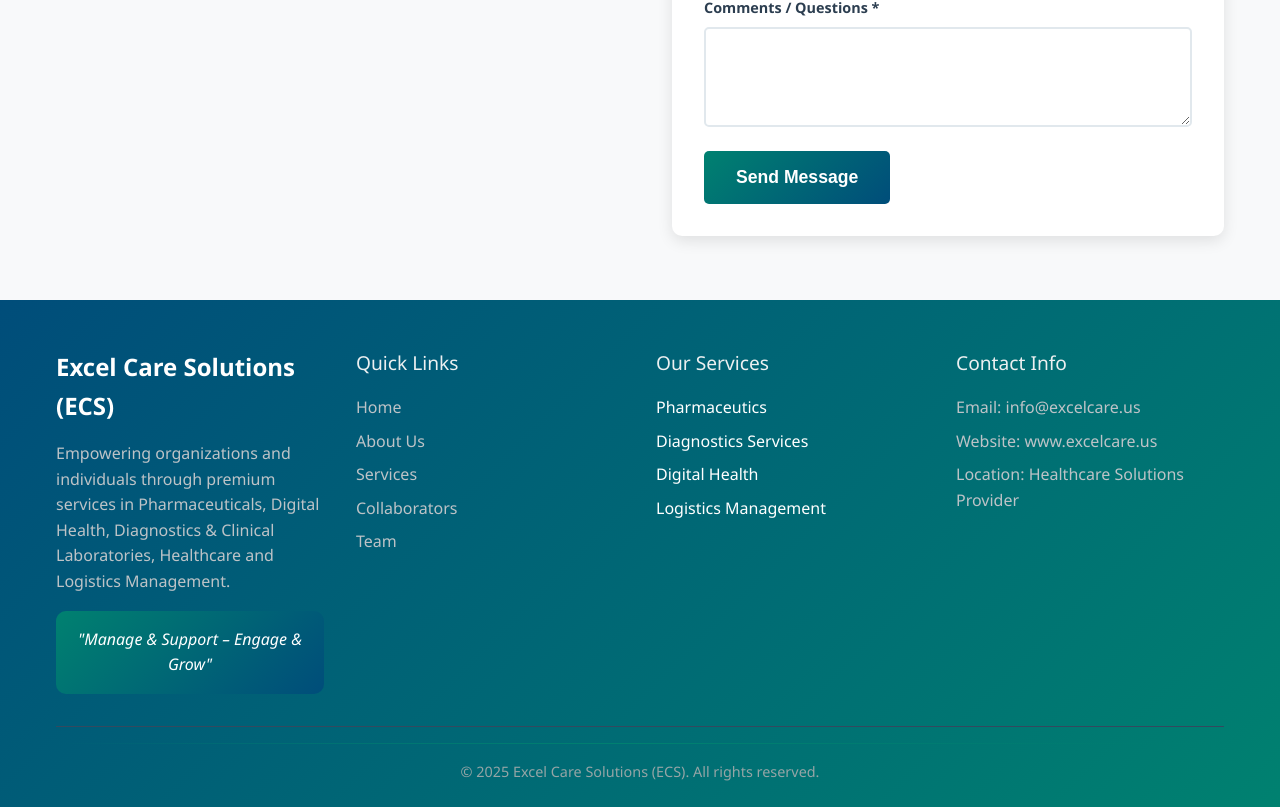
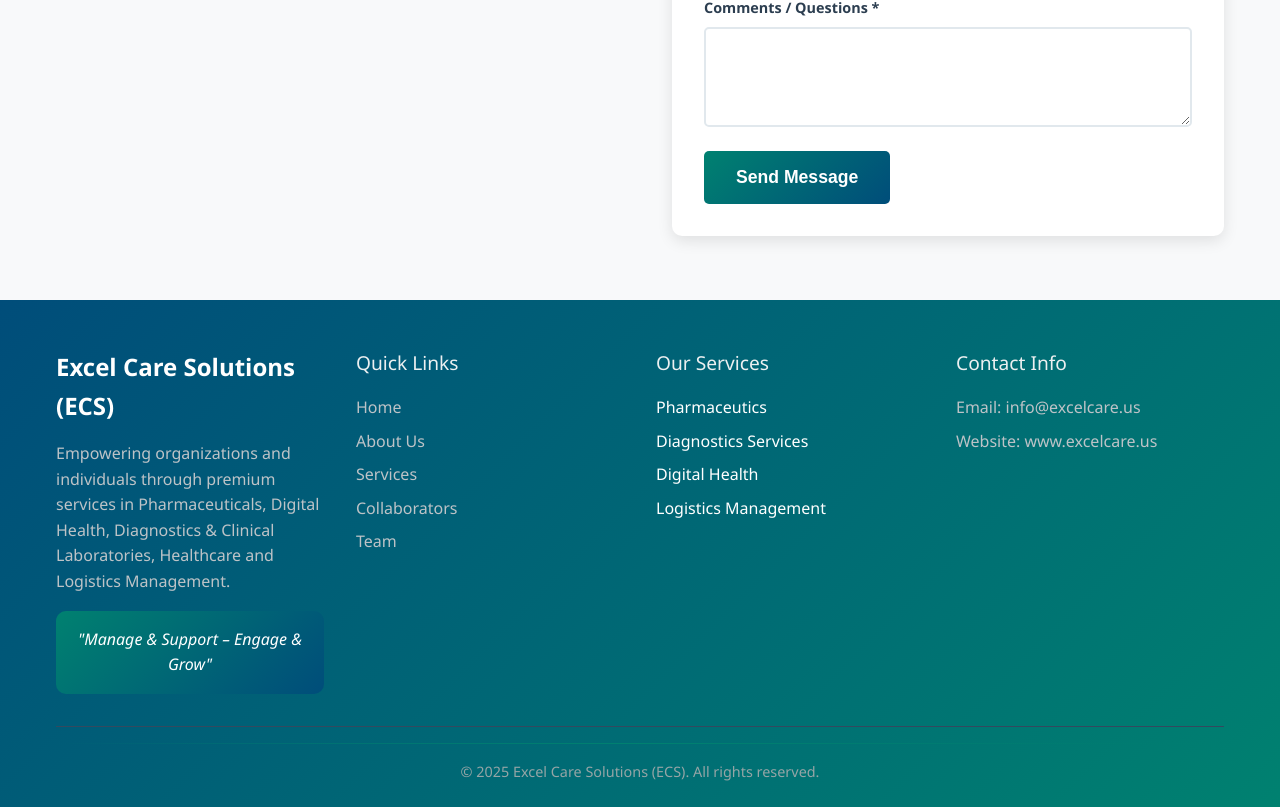
Before and after one commit to 20orun/ecsfull, a React (Create React App) app: page /contact in a window 1280 px wide. Shown: the part 1161-1968 px from the top of the page. Built offline with nearby package versions, Linux system fonts and the light colour scheme; a web font is replaced by a local one.

Commit message:
Update Footer.js

```diff
--- a/src/components/Footer.js
+++ b/src/components/Footer.js
@@ -44,7 +44,6 @@
             <div className="contact-info">
               <p>Email: info@excelcare.us</p>
               <p>Website: www.excelcare.us</p>
-              <p>Location: Healthcare Solutions Provider</p>
             </div>
           </div>
         </div>
```
